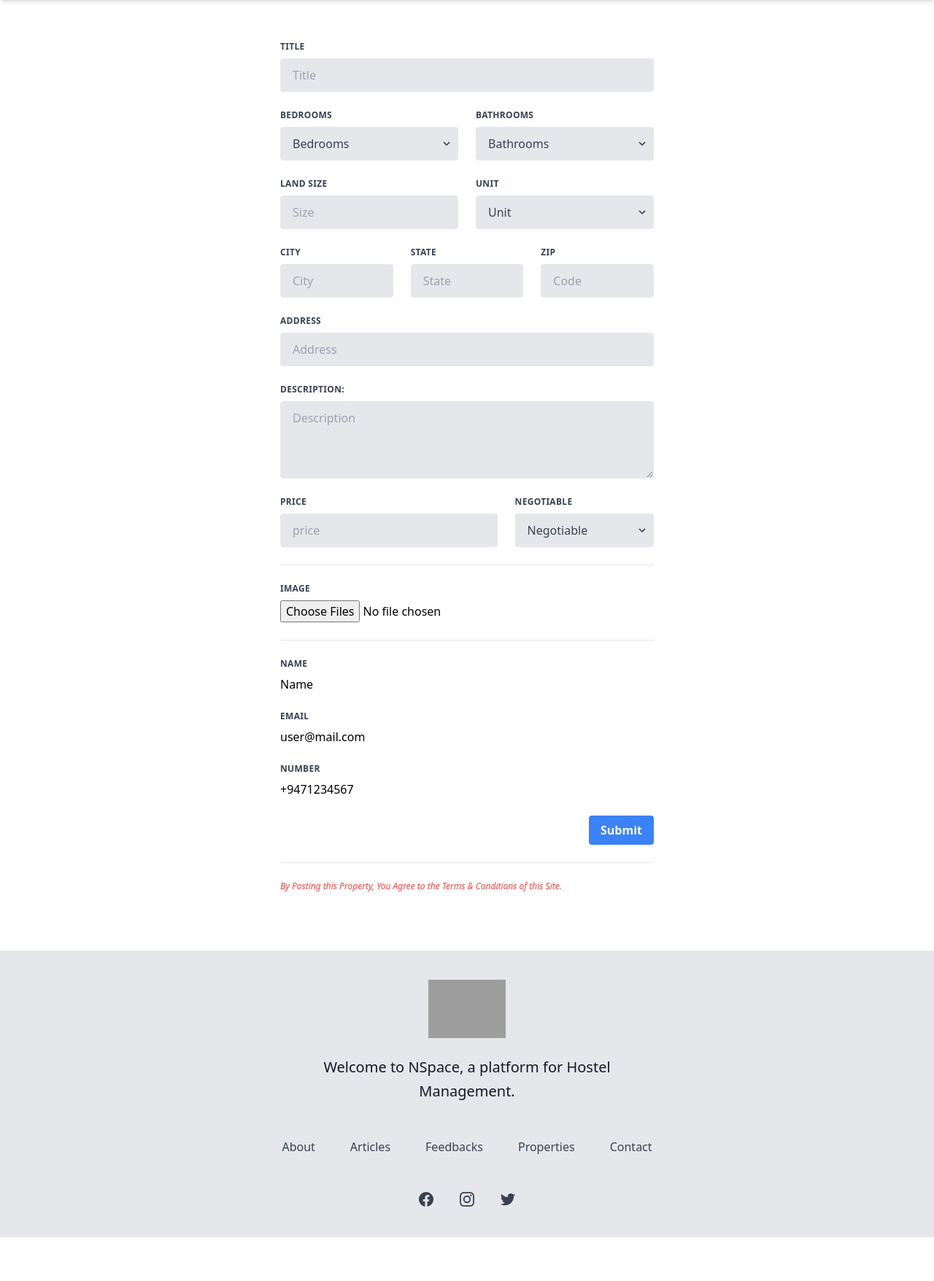
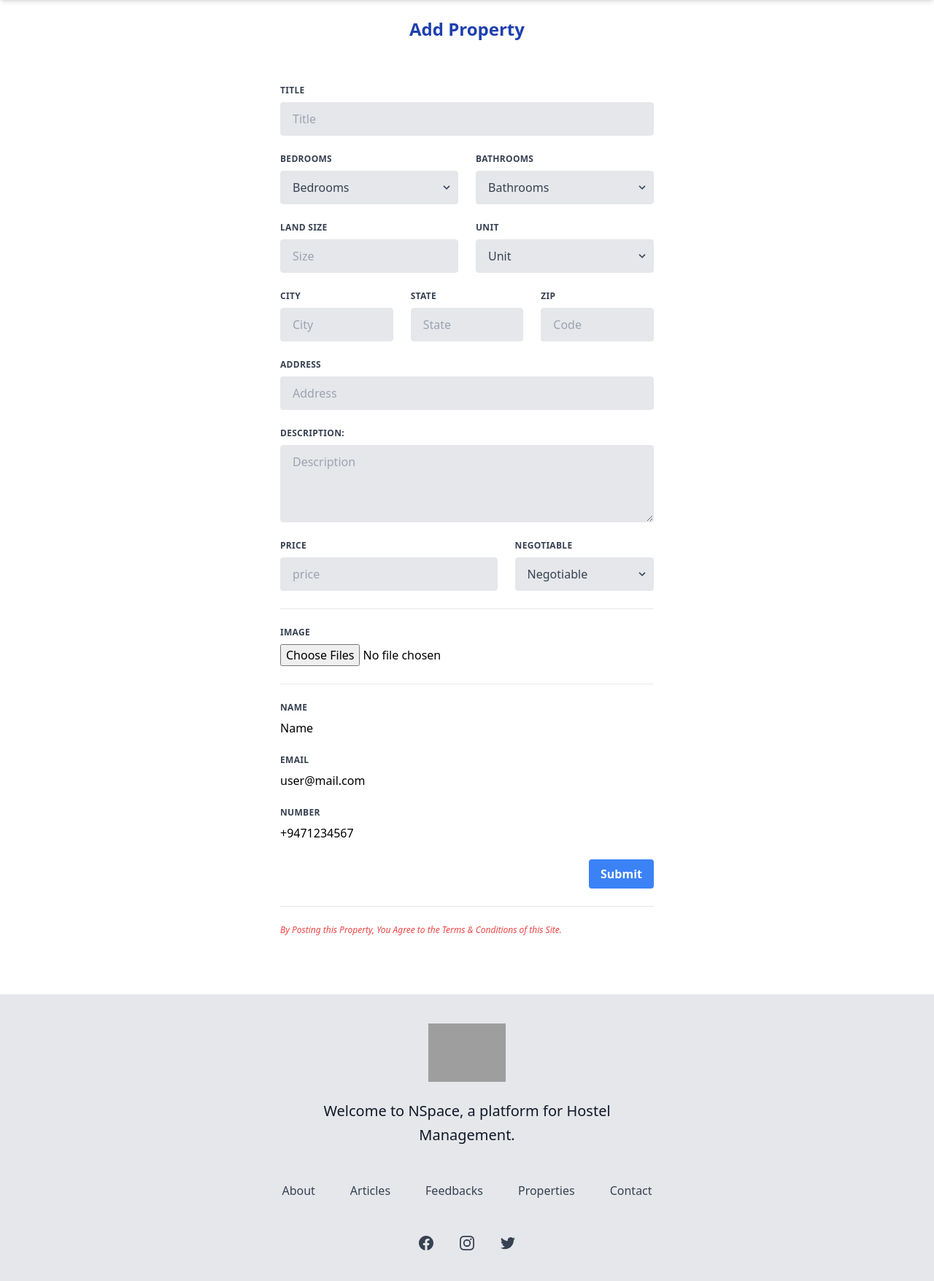
Before and after one commit to Rashminda121/NSpace, a PHP site: page /landlord/propertyAdd.php in a window 1280 px wide. Shown: the part 56-1812 px from the top of the page at 73% size. Before the commit the page ends 1752 px from the top, so only its background shows below. Run offline with PHP 8.4, Linux system fonts and the light colour scheme; some libraries are stand-ins or nearby versions; grey boxes are pictures that could not be loaded.

Commit message:
modifed spacing

```diff
--- a/landlord/propertyAdd.php
+++ b/landlord/propertyAdd.php
@@ -9,7 +9,7 @@
     <title>Land_lord</title>
 </head>
 
-<body>
+<body class="mt-20">
     <?php include("navbar.php"); ?>
     <?php
     session_start();
```
